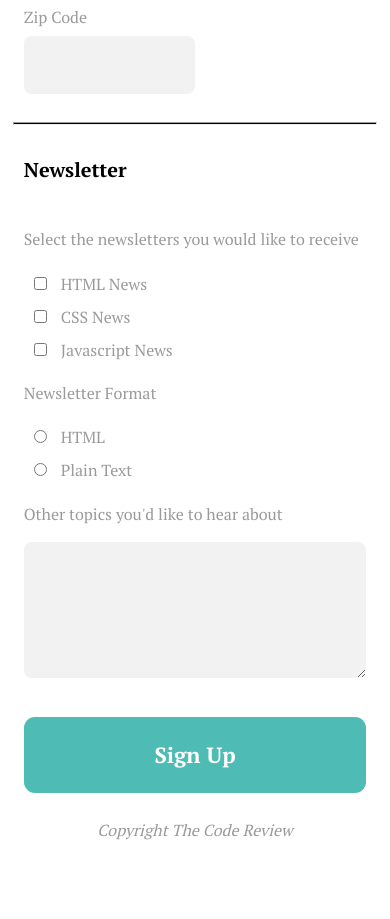
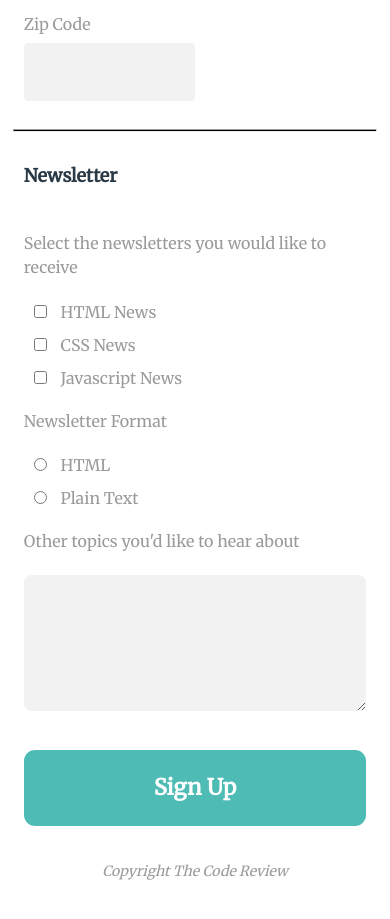
Before and after one commit to lisadrev/techdegree-project-3, a plain HTML site: page index.html in a window 390 px wide. Shown: the part 937-1856 px from the top of the page. Drawn offline with Linux system fonts and the light colour scheme.

Commit message:
start of media query

```diff
--- a/css/style.css
+++ b/css/style.css
@@ -10,7 +10,7 @@
 }
 
 body{
-  font-family: 'PT Serif', serif;
+  font-family: 'Merriweather', serif;
   margin: 0 auto;
   color: #9A9A9C;
   line-height: 1.5;
@@ -33,7 +33,7 @@ h1 {
   font-size: 20px;
   text-align: center;
   margin-top: 0;
-  margin-bottom: 25px;
+  margin-bottom: 40px;
 }
 
 header p {
@@ -43,15 +43,15 @@ header p {
 
 h2,
 legend {
-  font-size: 20px;
-  color: black;
+  font-size: 18px;
+  color: #293945;
   margin-bottom: 20px;
-  font-weight: bold;
+  font-weight: bolder;
 }
 
 hr {
   height: 1px;
-  color: black;
+  color: #293945;
   background-color: black;
   margin: 3px;
 }
@@ -66,15 +66,21 @@ hr {
   margin-top: 7px;
   margin-bottom: 15px;
   width: 100%;
-  border-radius: .5em;
+  border-radius: .25em;
   border: none;
   display: block;
+}
+
+.box-wide:focus{
+  border: 3px solid #004080;
+
 }
 
 
 input[id="zip"] {
   width: 50%;
 }
+
 
 ::placeholder {
   text-align: right;
@@ -96,15 +102,29 @@ option {
 }
 
 /*----------------------Newsletter CSS-------------------------  */
-input[name="user_newsletter"],
+/* input[name="user_newsletter"],
 input[name="newsletter_format"] {
   margin: 10px;
+} */
+
+input[type="checkbox"],
+input[type="radio"]{
+    margin: 10px;;
 }
 
-.subheading{
+input[type="checkbox"]:checked::after,
+input[type="radio"]:checked ::after{
+    color: white;
+    background-color: blue;
+}
+
+.subheading,
+label[for="other-topics"] {
   padding: 15px 0;
   display: block;
 }
+
+
 
 textarea {
   padding: 50px 24px;
@@ -133,9 +153,10 @@ button[type="submit"]{
 
 footer {
   text-align: center;
-  margin-top: 0;
+  margin-top: 10px;
   margin-bottom: 200px;
   font-style: italic;
+  font-size: 14px;
 
 }
 
@@ -156,8 +177,17 @@ footer {
 
 @media (min-width: 768px) {
   .wrapper {
-    width: 90%;
+    width: 70%;
     max-width: 1000px;
   }
 
+  input[id="zip"] {
+    width: 30%;
+  }
+
+  .contact {
+    display: flex;
+    flex-direction: row;
+  }
+
 }
--- a/index.html
+++ b/index.html
@@ -5,7 +5,7 @@
     <meta charset="utf-8" >
     <meta name="viewport" content="width=device-width, initial-scale=1.0">
     <link href="css/normalize.css" rel="stylesheet">
-    <link href="https://fonts.googleapis.com/css?family=PT+Serif:400,700" rel="stylesheet">
+    <link href="https://fonts.googleapis.com/css?family=Merriweather" rel="stylesheet">
     <link href="css/style.css" rel="stylesheet">
   </head>
   <body>
@@ -63,13 +63,16 @@
             <label for="javascript-news">Javascript News</label>
 
             <label class="subheading">Newsletter Format</label>
+
             <input type="radio" id="html-format" value="html-format" name="newsletter_format">
             <label for="html-format">HTML</label><br>
 
             <input type="radio" id="plain-format" value="plain-format" name="newsletter_format">
-            <label for="plain-format">Plain Text</label>
-            <p> Other topics you'd like to hear about</p>
-            <textarea></textarea><br>
+            <label for="plain-format">Plain Text</label><br>
+
+            <label for="other-topics">Other topics you'd like to hear about</label>
+            <textarea id="other-topics" name="user_topics"></textarea><br>
+
             <button type="submit">Sign Up</button>
         </fieldset>
       </form>
```
